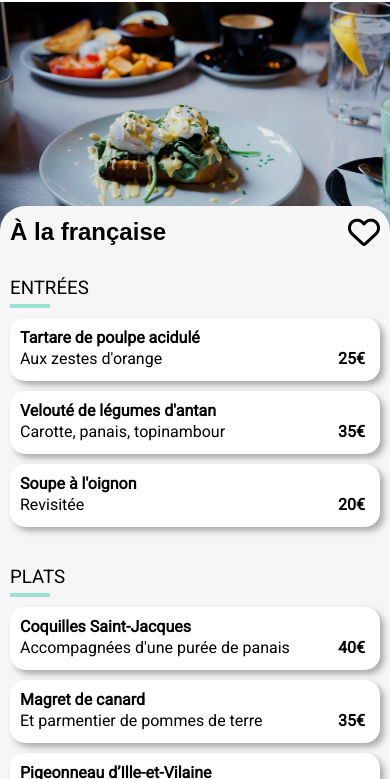
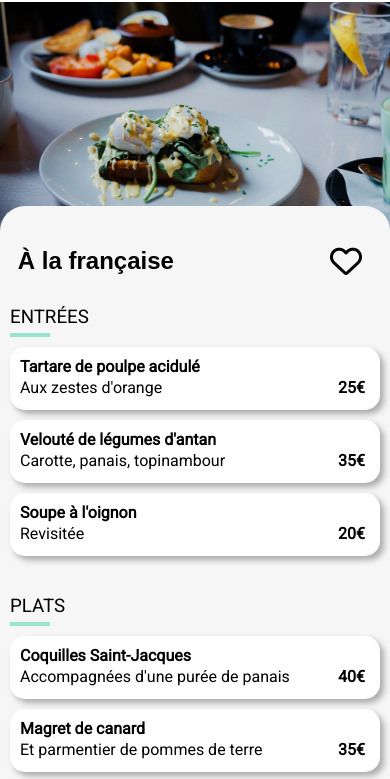
Before and after one commit to oumaimameddah/OumaimaMeddah_3_22112021, a plain HTML site: page pages/aLaFrancaise.html in a window 390 px wide. Shown: the part 48-827 px from the top of the page. Drawn offline with Linux system fonts and the light colour scheme; a web font is replaced by a local one.

Commit message:
Update style.css

```diff
--- a/style.css
+++ b/style.css
@@ -697,6 +697,13 @@ footer ul .fa-hands-helping {
     .dessert {
         padding-bottom: 3%;
     }
+    .fill__heart{
+        margin-right: 5%;
+    }
+    .menu__title{
+        padding-top: 10%;
+        margin-left: 2%;
+    }
 }
 
 @media screen and (min-width: 768px) and (max-width: 1023px) {
```
